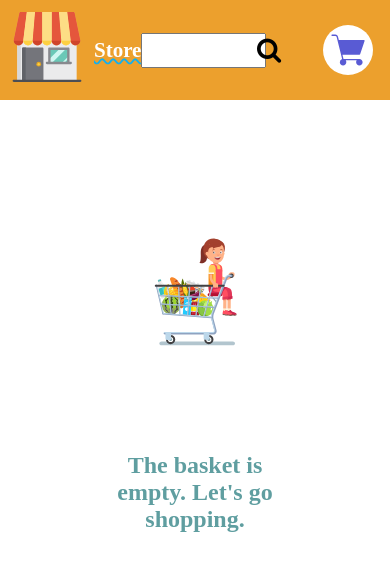
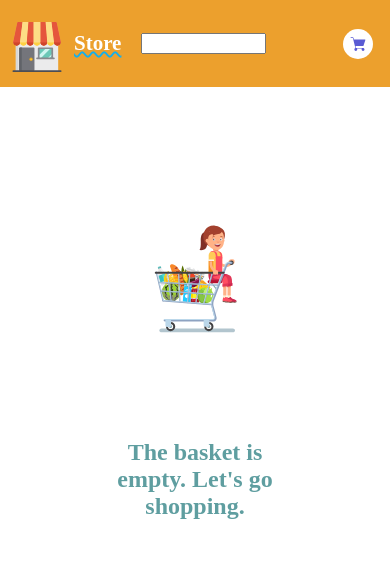
Before and after one commit to artemigla/internet-shop, a React (Vite) app: page /internet-shop/cart in a window 390 px wide. Shown: the top 570 px of the page. Built offline with nearby package versions, Linux system fonts and the light colour scheme.

Commit message:
The site header is adapted to 480px.

```diff
--- a/src/components/header/Header.tsx
+++ b/src/components/header/Header.tsx
@@ -16,7 +16,7 @@ export const Header: React.FC = () => {
         <header className={style.container}>
             <div className={style.leftcontent}>
                 <div className={style.logo}>
-                    <img src={logo} alt="logo" />
+                    <img className={style.imglogo} src={logo} alt="logo" />
                 </div>
                 <span className={style.title}>Store</span>
             </div>
@@ -27,9 +27,7 @@ export const Header: React.FC = () => {
                     value={search}
                     onInput={handlerInput}
                 />
-                <i className="fa fa-search"
-                    style={{ fontSize: '26px', marginLeft: '93%', position: 'absolute', cursor: 'pointer' }}>
-                </i>
+                <i className={"fa fa-search"}></i>
             </div>
             <nav className={style.rightcontent}>
                 <div className={style.cart}>
--- a/src/components/header/style.module.scss
+++ b/src/components/header/style.module.scss
@@ -44,6 +44,7 @@
             width: 100%;
             height: 35px;
             outline: none;
+            position: absolute;
         }
     }
 
@@ -68,3 +69,38 @@
         }
     }
 }
+
+@media screen and (max-width: 480px) {
+    .container {
+        height: 87px;
+
+        .rightcontent {
+            .cart {
+                width: 30px;
+                height: 30px;
+            }
+        }
+
+        .midcontent {
+            .npt {
+                margin-right: auto;
+                height: 21px;
+            }
+        }
+
+        .leftcontent {
+            .logo {
+                display: flex;
+                position: relative;
+
+                .imglogo {
+                    width: 50px;
+                }
+            }
+
+            .title {
+                margin-right: 50%;
+            }
+        }
+    }
+}
--- a/src/pages/cart/Cart.tsx
+++ b/src/pages/cart/Cart.tsx
@@ -36,12 +36,13 @@ export const Cart: React.FC = () => {
                 <p>{products.description.slice(0, 210)}...</p>
               </div>
               <div className={style.qantityproduct}>
+                <span className={style.qty}>Quantity: </span>
                 <span className={style.minus} onClick={() => dispatch(toggleCartQty({ id: products.id, type: "DEC" }))}><i className="fa fa-minus" aria-hidden="true"></i></span>
 
-                <h3 className={style.quantity}>{products.quantity}</h3>
+                <h3 className={style.quantity}> {products.quantity}</h3>
                 <span className={style.plus} onClick={() => dispatch(toggleCartQty({ id: products.id, type: "INC" }))}><i className="fa fa-plus" aria-hidden="true"></i></span>
               </div>
-              <p className={style.price}>${products.price}</p>
+              <p className={style.price}>Price: ${products.price}</p>
 
               <div className={style.btnwrapper}>
                 <button className={style.btn} onClick={() => deleteProduct(products.id)}>Delete</button>
--- a/src/pages/cart/style.module.scss
+++ b/src/pages/cart/style.module.scss
@@ -46,11 +46,17 @@
                     justify-content: space-between;
                     padding: 0 3px 0 3px;
 
+                    .qty{
+                        font-size: larger;
+                        color: cornflowerblue;
+                    }
+
                     .minus {
                         border-radius: 3px;
                         padding: 2px 5px 2px 5px;
                         color: rgb(149, 155, 153);
                         border: 1px solid gray;
+                        margin-left: 10px;
 
                         &:hover {
                             background-color: rgb(248, 36, 7);
@@ -81,7 +87,7 @@
                     position: relative;
                     top: 21px;
                     font-weight: lighter;
-                    font-size: x-large;
+                    font-size: large;
                     color: cornflowerblue;
                 }
 
--- a/src/redux/slices/cartSlice.tsx
+++ b/src/redux/slices/cartSlice.tsx
@@ -5,8 +5,6 @@ import { createSlice } from "@reduxjs/toolkit";
 const fetchFromLocalStorage = () => {
     const cart = localStorage.getItem('cart');
     if (cart) {
-        console.log('cart', cart);
-
         return JSON.parse(localStorage.getItem('cart') || '""')
     } else {
         return [];
```
